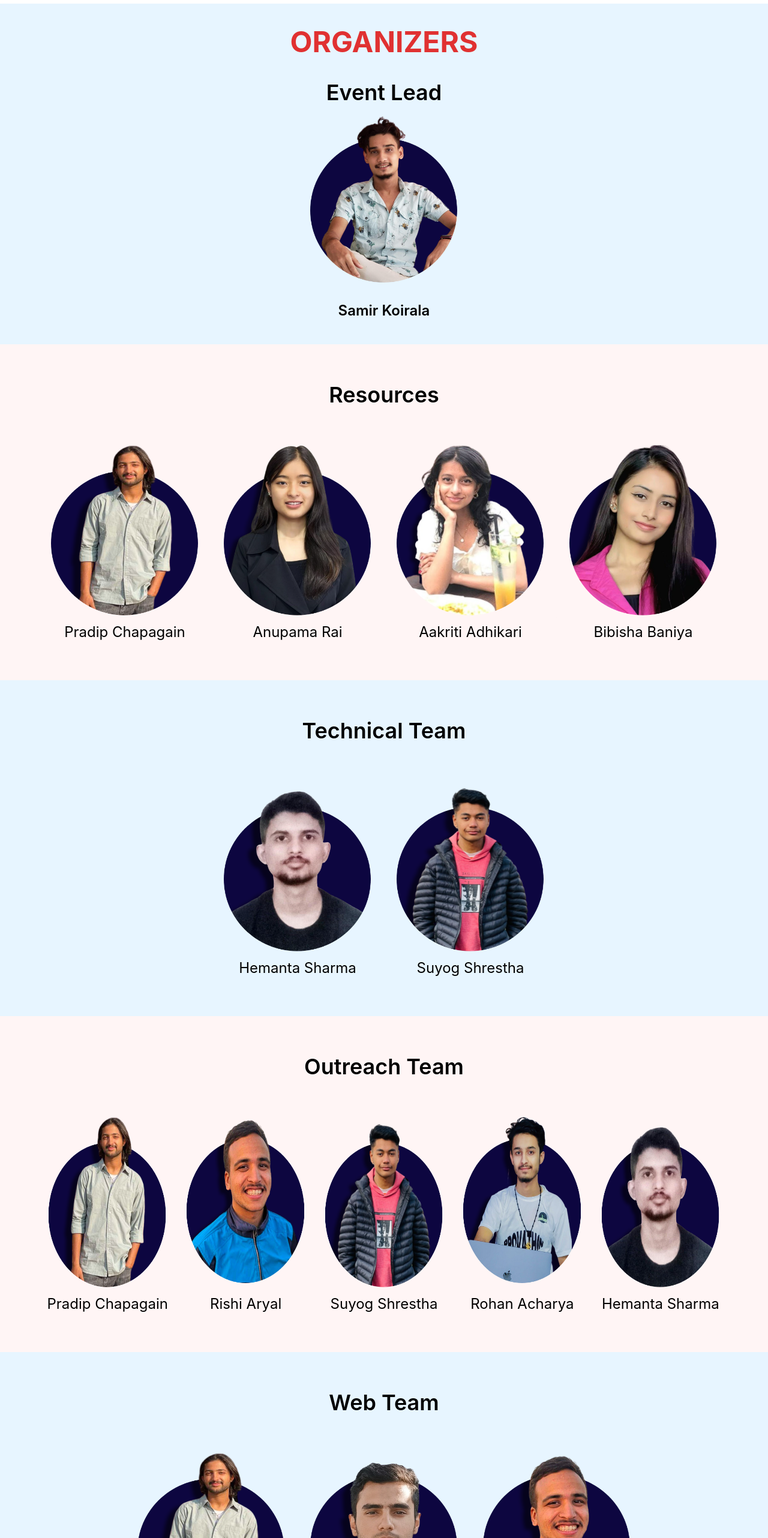
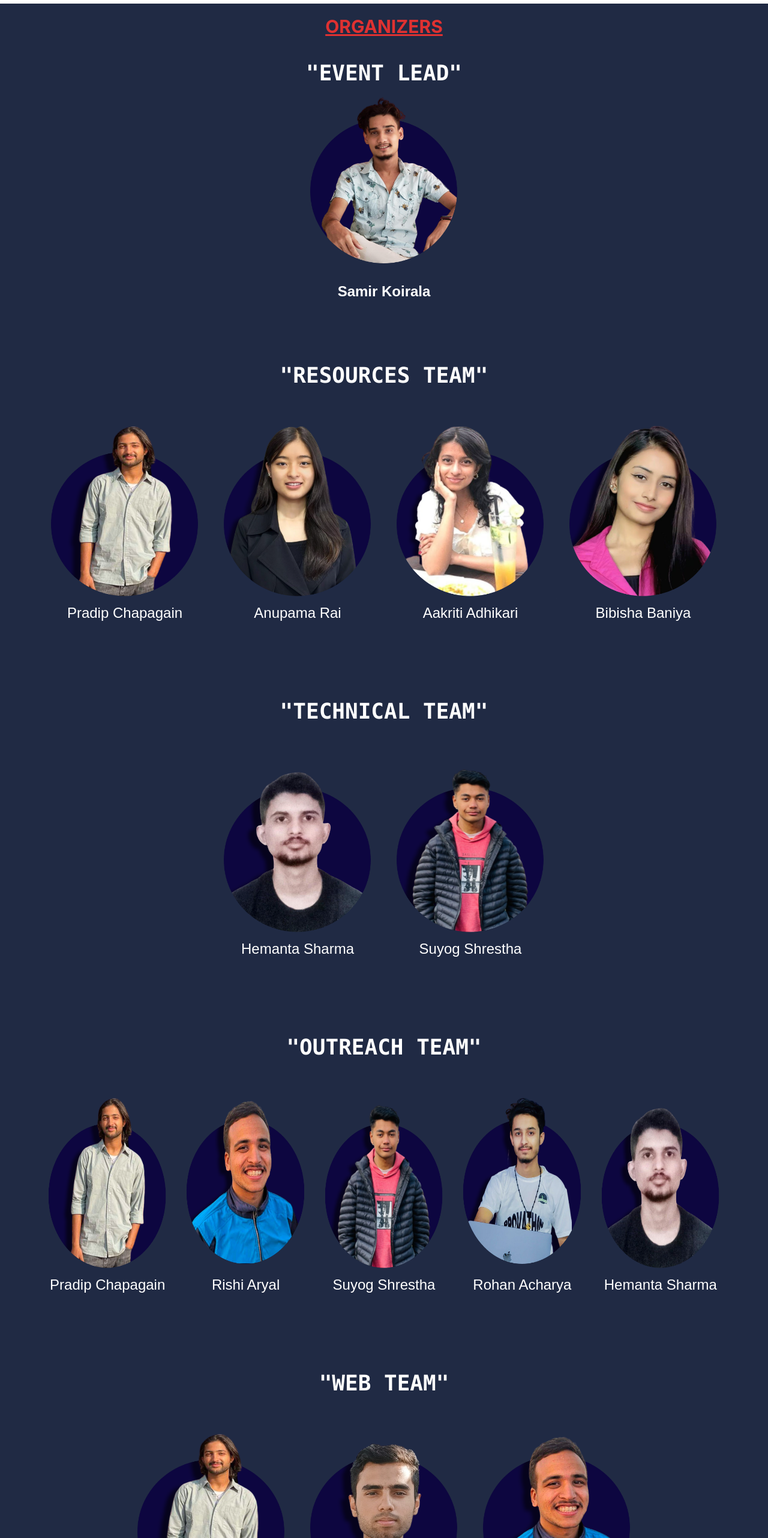
Before and after one commit to osmhack2023/beta, a React (Create React App) app: page /teams in a window 1280 px wide. Shown: the part 82-2646 px from the top of the page at 60% size. Built offline with nearby package versions, Linux system fonts and the light colour scheme.

Commit message:
Changed fonts and colors

```diff
--- a/src/components/about.jsx
+++ b/src/components/about.jsx
@@ -19,7 +19,7 @@ function About() {
                     At the end of the hackathon, projects will be judged based on their impact, creativity, and technical implementation, with prizes awarded to the most innovative and impactful solutions. Don't miss this opportunity to use OSM for a good cause and make a positive difference in the world. Join us and be part of the movement for change!
                 </p>
             </div>
-            <a href="https://register.osmhack.org/" target='_blank'><button className='bg-rednew text-white p-3  rounded-md hover:bg-dgreen active:translate-y-1'
+            <a href="https://register.osmhack.org/" target='_blank'><button className='bg-rednew text-white p-3  rounded-md hover:bg-dblue active:translate-y-1'
                 style={
                     { "borderRadius": "6px" }
                 }
--- a/src/components/formredirect.js
+++ b/src/components/formredirect.js
@@ -20,7 +20,7 @@ const Formredirect = () => {
         <a
           href="https://forms.gle/nh8JywfHmHEfZFRQ8"
           target="_"
-          className="  text-center  text-xl md:text-2xl bg-rednew text-white p-6 hover:bg-dgreen  active:translate-y-1"
+          className="  text-center  text-xl md:text-2xl bg-dblue text-white p-6 hover:bg-dgreen  active:translate-y-1"
         >
           Apply through Google Forms
         </a>
--- a/src/components/header.jsx
+++ b/src/components/header.jsx
@@ -20,12 +20,12 @@ function Header() {
             }}
         >
             <div className='flex flex-col '>
-                <h1 className='text-center font-inter text-4xl  md:text-7xl text-white p-auto gap-y-0 -z-1'
+                <h1 className='text-center font-inter text-4xl  md:text-7xl text-white p-auto gap-y-0 -z-1 font-akshar'
                     style={
                         { "color": "#FFFFFF", "fontWeight": "600", "textShadow": "0px 4px 4px rgba(0, 0, 0, 0.25), 0px 4px 4px rgba(0, 0, 0, 0.25), 0px 4px 4px rgba(0, 0, 0, 0.25), 0px 4px 4px rgba(0, 0, 0, 0.25)", "backdropFilter": "blur(7.5px)" }
                     }
-                >OSM Hack 2023</h1>
-                <h2 className='text-center font-inter text-2xl md:text-5xl text-white mt-5'
+                >"OSM Hack 2023"</h1>
+                <h2 className='text-center font-inter text-2xl md:text-5xl text-white mt-5 font-akshar'
                     style={{ "textShadow": "0px 4px 4px rgba(0, 0, 0, 0.25), 0px 4px 4px rgba(0, 0, 0, 0.25), 0px 4px 4px rgba(0, 0, 0, 0.25), 0px 4px 4px rgba(0, 0, 0, 0.25)", "backdropFilter": "blur(7.5px)", "fontWeight": "700", "font-style": "italic" }}
                 > OSM for a good cause</h2>
 
--- a/src/components/navigation.jsx
+++ b/src/components/navigation.jsx
@@ -57,7 +57,7 @@ function Navbar() {
                     {/* <li className='font-semibold  active:translate-y-1 hover:text-dgrey' onClick={navToggle1}> <Link to="/">Pre-events</Link></li> */}
                     {/* <Link to="/redirect"> */}
 
-                    <a href="https://register.osmhack.org/" target='_blank'><button onClick={navToggle1} className='bg-rednew text-white p-3  rounded-md hover:bg-dgreen active:translate-y-1'
+                    <a href="https://register.osmhack.org/" target='_blank'><button onClick={navToggle1} className='bg-rednew text-white p-3  rounded-md hover:bg-dblue active:translate-y-1'
                         style={
                             { "borderRadius": "6px" }
                         }
--- a/src/components/teams.js
+++ b/src/components/teams.js
@@ -20,30 +20,30 @@ const Team = () => {
     <div className="flex flex-col">
       <div
         className="flex flex-col gap-y-10"
-        style={{ backgroundColor: "#E7F5FF" }}
+        style={{ backgroundColor: "#202A44" }}
       >
-        <h1 className="text-3xl md:text-5xl font-bold font-inter text-center text-rednew mt-10">
-          ORGANIZERS
+        <h1 className="text-3xl md:text-3xl font-bold font-inter text-center text-rednew mt-5">
+          <u>ORGANIZERS</u>
         </h1>
-        <div className="flex flex-col justify-center items-center gap-y-5 pb-10">
-          <h2 className="team-name text-4xl font-semibold text-center">
-            Event Lead
+        <div className="flex flex-col justify-center items-center gap-y-5 pb-10 text-white">
+          <h2 className="team-name text-4xl font-semibold text-center font-mono">
+          "EVENT LEAD"
           </h2>
           <img src={samir} className="h-72 w-72 " />
-          <p className="text-2xl font-semibold">Samir Koirala</p>
+          <p className="text-2xl font-semibold font-akshar">Samir Koirala</p>
         </div>
       </div>
 
       {/* /* RESOURCES */}
       <div
         className="flex flex-col justify-center items-center gap-y-16  p-16"
-        style={{ backgroundColor: "#FFF5F5" }}
+        style={{ backgroundColor: "#202A44" }}
       >
-        <h2 className="team-name text-4xl font-semibold text-center">
-          Resources
+        <h2 className="team-name text-4xl font-semibold text-center text-white font-mono">
+          "RESOURCES TEAM"
         </h2>
 
-        <div className="flex flex-col md:flex-row  gap-y-20 justify-center">
+        <div className="flex flex-col md:flex-row  gap-y-30 justify-center text-white font-akshar">
           <div className="flex flex-col justify-center items-center gap-y-2">
             <img src={hancy} className="h-72 w-72 " />
             <p className="text-2xl ">Pradip Chapagain</p>
@@ -65,13 +65,13 @@ const Team = () => {
       {/* /* RESOURCES */}
       <div
         className="flex flex-col justify-center items-center gap-y-16 ' p-16"
-        style={{ backgroundColor: "#E7F5FF" }}
+        style={{ backgroundColor: "#202A44" }}
       >
-        <h2 className="team-name text-4xl font-semibold text-center">
-          Technical Team
+        <h2 className="team-name text-4xl font-semibold text-center text-white font-mono">
+          "TECHNICAL TEAM"
         </h2>
 
-        <div className="flex flex-col md:flex-row  gap-y-20 justify-center">
+        <div className="flex flex-col md:flex-row  gap-y-20 justify-center text-white font-akshar">
           <div className="flex flex-col justify-center items-center gap-y-2">
             <img src={dear} className="h-72 w-72 " />
             <p className="text-2xl ">Hemanta Sharma</p>
@@ -85,13 +85,13 @@ const Team = () => {
 
       <div
         className="flex flex-col justify-center items-center gap-y-16 ' p-16"
-        style={{ backgroundColor: "#FFF5F5" }}
+        style={{ backgroundColor: "#202A44" }}
       >
-        <h2 className="team-name text-4xl font-semibold text-center">
-          Outreach Team
+        <h2 className="team-name text-4xl font-semibold text-center text-white font-mono">
+          "OUTREACH TEAM"
         </h2>
 
-        <div className="flex flex-col md:flex-row  gap-y-20 justify-center">
+        <div className="flex flex-col md:flex-row  gap-y-20 justify-center text-white font-akshar">
           <div className="flex flex-col justify-center items-center gap-y-2">
             <img src={hancy} className="h-72 w-72 " />
             <p className="text-2xl ">Pradip Chapagain</p>
@@ -117,13 +117,13 @@ const Team = () => {
 
       <div
         className="flex flex-col justify-center items-center gap-y-16 ' p-16"
-        style={{ backgroundColor: "#E7F5FF" }}
+        style={{ backgroundColor: "#202A44" }}
       >
-        <h2 className="team-name text-4xl font-semibold text-center">
-          Web Team
+        <h2 className="team-name text-4xl font-semibold text-center text-white font-mono">
+          "WEB TEAM"
         </h2>
 
-        <div className="flex flex-col md:flex-row  gap-y-20 justify-center">
+        <div className="flex flex-col md:flex-row  gap-y-20 justify-center text-white font-akshar">
           <div className="flex flex-col justify-center items-center gap-y-2">
             <img src={hancy} className="h-72 w-72 " />
             <p className="text-2xl ">Pradip Chapagain</p>
@@ -136,22 +136,18 @@ const Team = () => {
             <img src={rishi} className="h-72 w-72 " />
             <p className="text-2xl ">Rishi Aryal</p>
           </div>
-          {/* <div className="flex flex-col justify-center items-center gap-y-2">
-            <img src={suyog} className="h-72 w-72 " />
-            <p className="text-2xl ">Suyog Shrestha</p>
-          </div> */}
         </div>
       </div>
 
       <div
         className="flex flex-col justify-center items-center gap-y-16 ' p-16"
-        style={{ backgroundColor: "#FFF5F5" }}
+        style={{ backgroundColor: "#202A44" }}
       >
-        <h2 className="team-name text-4xl font-semibold text-center">
-          Event Host
+        <h2 className="team-name text-4xl font-semibold text-center text-white font-mono">
+          "EVENT HOSTS"
         </h2>
 
-        <div className="flex flex-col md:flex-row  gap-y-20 justify-center">
+        <div className="flex flex-col md:flex-row  gap-y-20 justify-center text-white font-akshar">
           <div className="flex flex-col justify-center items-center gap-y-2">
             <img src={rajmaster} className="h-72 w-72 " />
             <p className="text-2xl ">Samip Lamsal</p>
@@ -165,13 +161,13 @@ const Team = () => {
 
       <div
         className="flex flex-col justify-center items-center gap-y-16 ' p-16"
-        style={{ backgroundColor: "#E7F5FF" }}
+        style={{ backgroundColor: "#202A44" }}
       >
-        <h2 className="team-name text-4xl font-semibold text-center">
-          Graphics Team
+        <h2 className="team-name text-4xl font-semibold text-center text-white font-mono">
+          "GRAPHICS TEAM"
         </h2>
 
-        <div className="flex flex-col md:flex-row  gap-y-20 justify-center">
+        <div className="flex flex-col md:flex-row  gap-y-20 justify-center text-white font-akshar">
           <div className="flex flex-col justify-center items-center gap-y-2">
             <img src={abinash} className="h-72 w-72 " />
             <p className="text-2xl ">Abhinash Tiwari</p>
@@ -189,13 +185,13 @@ const Team = () => {
 
       <div
         className="flex flex-col justify-center items-center gap-y-16 ' p-16"
-        style={{ backgroundColor: "#FFF5F5" }}
+        style={{ backgroundColor: "#202A44" }}
       >
-        <h2 className="team-name text-4xl font-semibold text-center">
-          Media Team
+        <h2 className="team-name text-4xl font-semibold text-center text-white font-mono">
+          "MEDIA TEAM"
         </h2>
 
-        <div className="flex flex-col md:flex-row  gap-y-20 justify-center">
+        <div className="flex flex-col md:flex-row  gap-y-20 justify-center text-white font-akshar">
           <div className="flex flex-col justify-center items-center gap-y-2">
             <img src={ranji} className="h-72 w-72 " />
             <p className="text-2xl ">Rohan Shrestha</p>
```
Also changed, not shown: src/components/organizers.jsx (+5 -5 lines), src/components/prizepool.jsx (+4 -4 lines).
